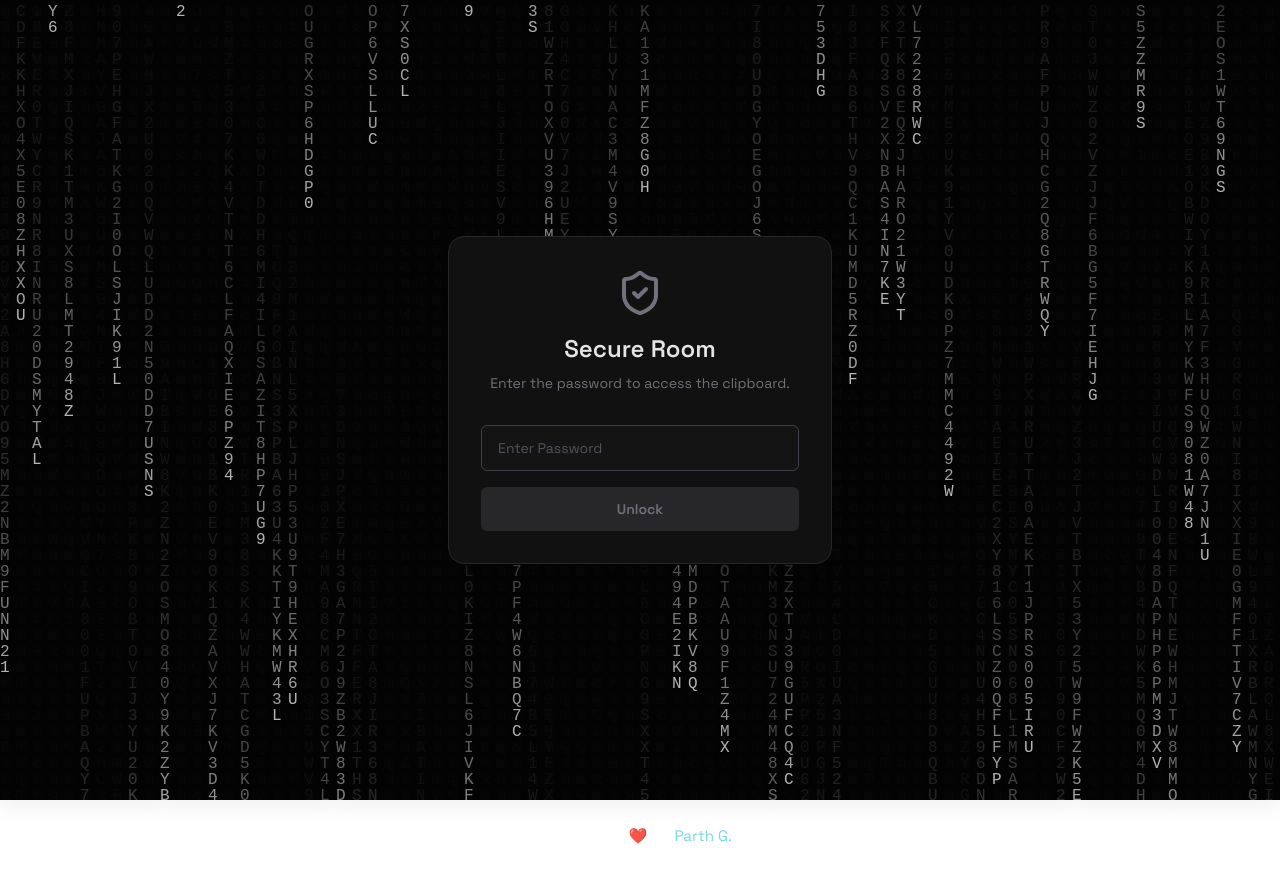
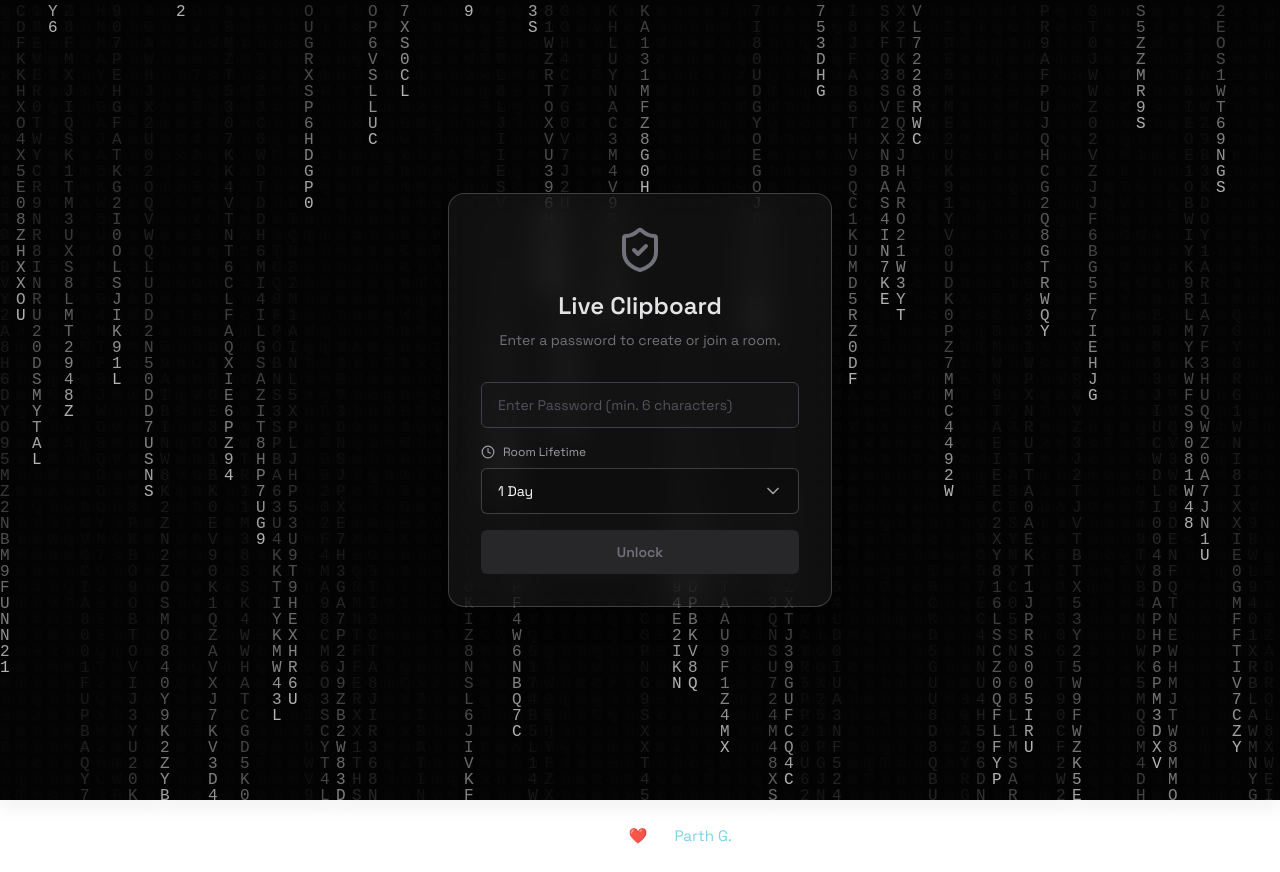
Before and after one commit to parthg2112/clipboard, a Next.js app: page / in a window 1280 px wide. Built offline with nearby package versions, Linux system fonts and the light colour scheme; no server answers.

Commit message:
add custom lifetime of clipboard + update pass criteria

```diff
--- a/app/components/PasswordScreen.jsx
+++ b/app/components/PasswordScreen.jsx
@@ -1,59 +1,82 @@
 "use client";
 
 import { useState } from 'react';
-// You may need to install lucide-react: npm install lucide-react
-import { ShieldCheck } from 'lucide-react';
+import { ShieldCheck, Clock, ChevronDown } from 'lucide-react';
+import { toast } from 'react-hot-toast';
 
-export default function PasswordScreen({ onSubmit }) {
+export default function PasswordScreen({ onSubmit, isLoading }) {
   const [password, setPassword] = useState('');
-  const [isLoading, setIsLoading] = useState(false);
+  // State for the selected expiration time, default to 1 day
+  const [expiration, setExpiration] = useState(24 * 60 * 60 * 1000); // 1 day in milliseconds
 
   const handleSubmit = (e) => {
     e.preventDefault();
+
+    // 1. Minimum 6 character validation
+    if (password.length < 6) {
+      toast.error('Password must be at least 6 characters long.');
+      return;
+    }
+
     if (password && !isLoading) {
-      setIsLoading(true);
-      onSubmit(password);
-      // In a real app, you'd likely remove the loading state in the parent
-      // component after the submission logic is complete.
-      setTimeout(() => setIsLoading(false), 2000);
+      // Pass both password and expiration to the parent
+      onSubmit(password, expiration);
     }
   };
 
   return (
     <div className="min-h-screen w-full flex items-center justify-center p-4">
       <div className="w-full max-w-sm">
-        {/* Main container with a minimal, dark theme */}
-        <div
-          className="rounded-2xl border border-zinc-800 bg-[#111]"
-        >
+        <div className="rounded-2xl border border-white/20 bg-white/5 backdrop-blur-lg shadow-xl">
           <div className="p-6 sm:p-8 text-white">
             <div className="text-center mb-8">
-              {/* Minimalist Icon */}
               <ShieldCheck className="mx-auto h-12 w-12 text-zinc-500 mb-4" />
-
-              <h2 className="text-2xl font-semibold text-zinc-200 mb-2">Secure Room</h2>
+              <h2 className="text-2xl font-semibold text-zinc-200 mb-2">Live Clipboard</h2>
               <p className="text-zinc-500 text-sm">
-                Enter the password to access the clipboard.
+                Enter a password to create or join a room.
               </p>
             </div>
 
             <form onSubmit={handleSubmit} className="space-y-4">
-              {/* Concise and minimal input field */}
-              <div className="relative">
+              {/* Password Input */}
+              <div>
                 <input
                   type="password"
                   value={password}
                   onChange={(e) => setPassword(e.target.value)}
                   className="w-full rounded-md px-4 py-3 text-sm bg-zinc-900/50 text-white placeholder-zinc-600 focus:ring-1 focus:ring-white/20 focus:outline-none transition-all duration-300 border border-zinc-700 focus:border-zinc-500"
-                  placeholder="Enter Password"
+                  placeholder="Enter Password (min. 6 characters)"
                 />
               </div>
 
-              {/* Minimalist submit button */}
+              {/* 2. Expiration Dropdown */}
+              <div>
+                <label htmlFor="expiration" className="flex items-center gap-2 text-xs text-zinc-400 mb-2">
+                  <Clock size={14} />
+                  <span>Room Lifetime</span>
+                </label>
+                <div className="relative">
+                  <select
+                    id="expiration"
+                    value={expiration}
+                    onChange={(e) => setExpiration(Number(e.target.value))}
+                    className="w-full rounded-md pl-4 pr-10 py-3 text-sm bg-black/20 text-white focus:ring-1 focus:ring-white/20 focus:outline-none transition-all duration-300 border border-white/20 focus:border-white/40 appearance-none"
+                  >
+                    <option className="bg-zinc-900" value={3 * 60 * 60 * 1000}>3 Hours</option>
+                    <option className="bg-zinc-900" value={24 * 60 * 60 * 1000}>1 Day</option>
+                    <option className="bg-zinc-900" value={7 * 24 * 60 * 60 * 1000}>7 Days</option>
+                    <option className="bg-zinc-900" value={30 * 24 * 60 * 60 * 1000}>30 Days</option>
+                  </select>
+                  <ChevronDown
+                    className="absolute right-4 top-1/2 -translate-y-1/2 h-5 w-5 text-zinc-400 pointer-events-none"
+                  />
+                </div>
+              </div>
+
               <button
                 type="submit"
                 className="w-full group rounded-md py-3 px-4 bg-white text-black font-semibold text-sm transition-all duration-300 hover:bg-zinc-200 disabled:cursor-not-allowed disabled:bg-zinc-800 disabled:text-zinc-500"
-                disabled={!password || isLoading}
+                disabled={password.length < 6 || isLoading}
               >
                 <span>{isLoading ? 'Unlocking...' : 'Unlock'}</span>
               </button>
--- a/app/page.jsx
+++ b/app/page.jsx
@@ -20,10 +20,11 @@ export default function HomePage() {
   const [isAuthenticated, setIsAuthenticated] = useState(false);
 
   useEffect(() => {
-    const socketConnection = io({
-      transports: ['websocket'],
-    });
+    // ... (socket connection logic remains the same)
+    const socketConnection = io({ transports: ['websocket'] });
+    // ... (all socket listeners remain the same)
 
+    // --- PASTE YOUR EXISTING useEffect LISTENERS HERE ---
     socketConnection.on('connect', () => {
       setSocket(socketConnection);
       toast.success('Connected!');
@@ -55,12 +56,11 @@ export default function HomePage() {
       setIsAuthenticated(true);
       setIsDataLoading(false);
     });
-    // --- ADDED: Listen for the room deletion event ---
+
     socketConnection.on('room-deleted', () => {
       toast.error('This room has been permanently deleted.', {
         duration: 5000,
       });
-      // Force a reload to send the user back to the password screen
       setTimeout(() => {
         window.location.reload();
       }, 2000);
@@ -100,13 +100,19 @@ export default function HomePage() {
       setClipboard(prev => ({ ...prev, files: prev.files.filter(f => f.id !== fileId) }));
     });
 
+
     return () => {
       socketConnection.disconnect();
     };
   }, []);
 
-  const handlePasswordSubmit = async (password) => {
-    if (!password) return;
+  // Updated to accept 'expiration'
+  const handlePasswordSubmit = async (password, expiration) => {
+    // Password length check is now handled in PasswordScreen, but we can keep a fallback.
+    if (!password || password.length < 6) {
+      toast.error('Password must be at least 6 characters long.');
+      return;
+    }
     setIsDataLoading(true);
     const loadingToast = toast.loading('Encrypting and joining room...');
 
@@ -119,7 +125,12 @@ export default function HomePage() {
       setEncryptionKey(key);
 
       if (socket && socket.connected) {
-        socket.emit('authenticate-room', { roomId: derivedRoomId, passwordHash });
+        // Send the expiration value to the server
+        socket.emit('authenticate-room', {
+          roomId: derivedRoomId,
+          passwordHash,
+          expiration // Pass the expiration in milliseconds
+        });
       } else {
         toast.error('Connection not ready. Please wait.', { id: loadingToast });
         setIsDataLoading(false);
```
Also changed, not shown: server.js (+34 -31 lines).
